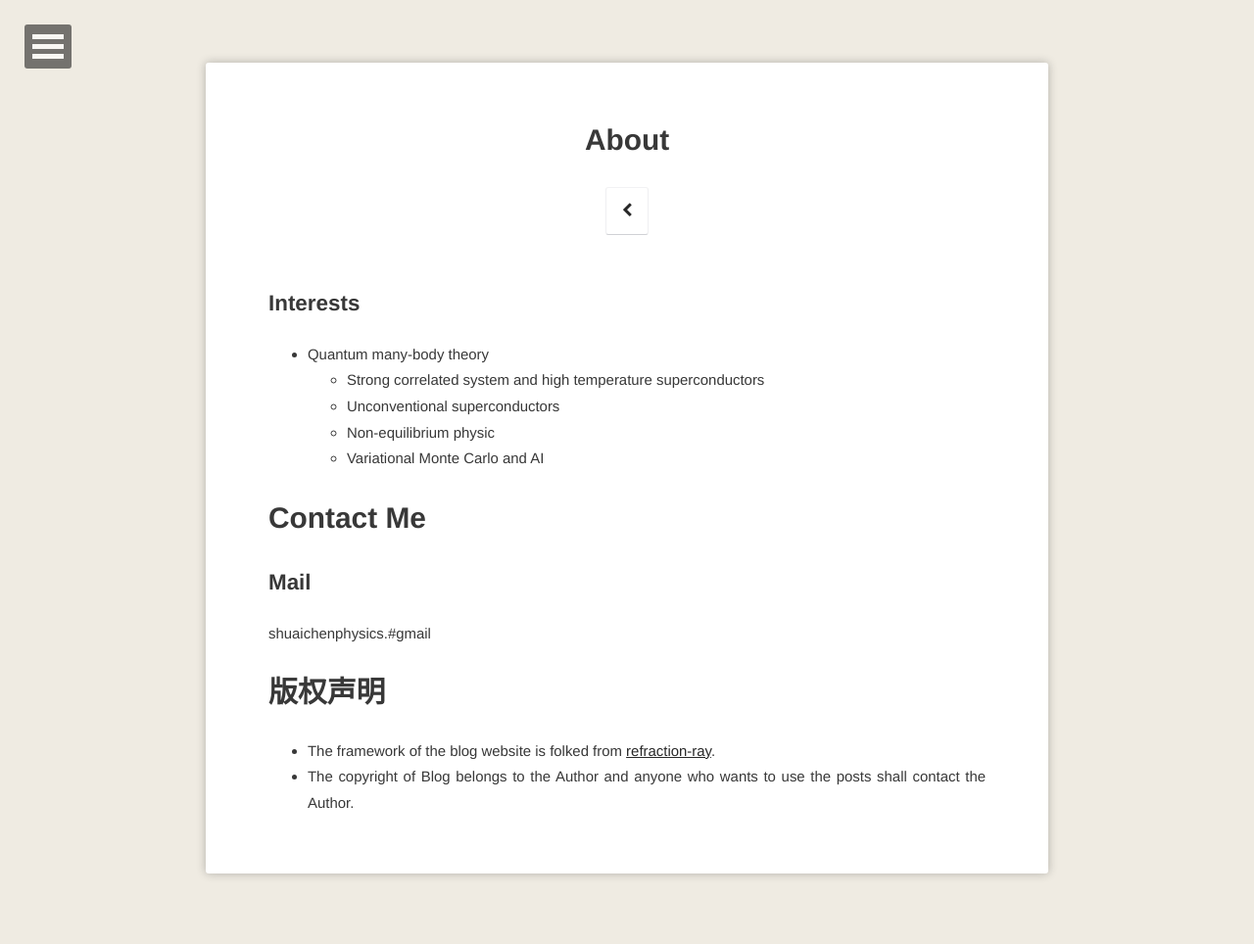
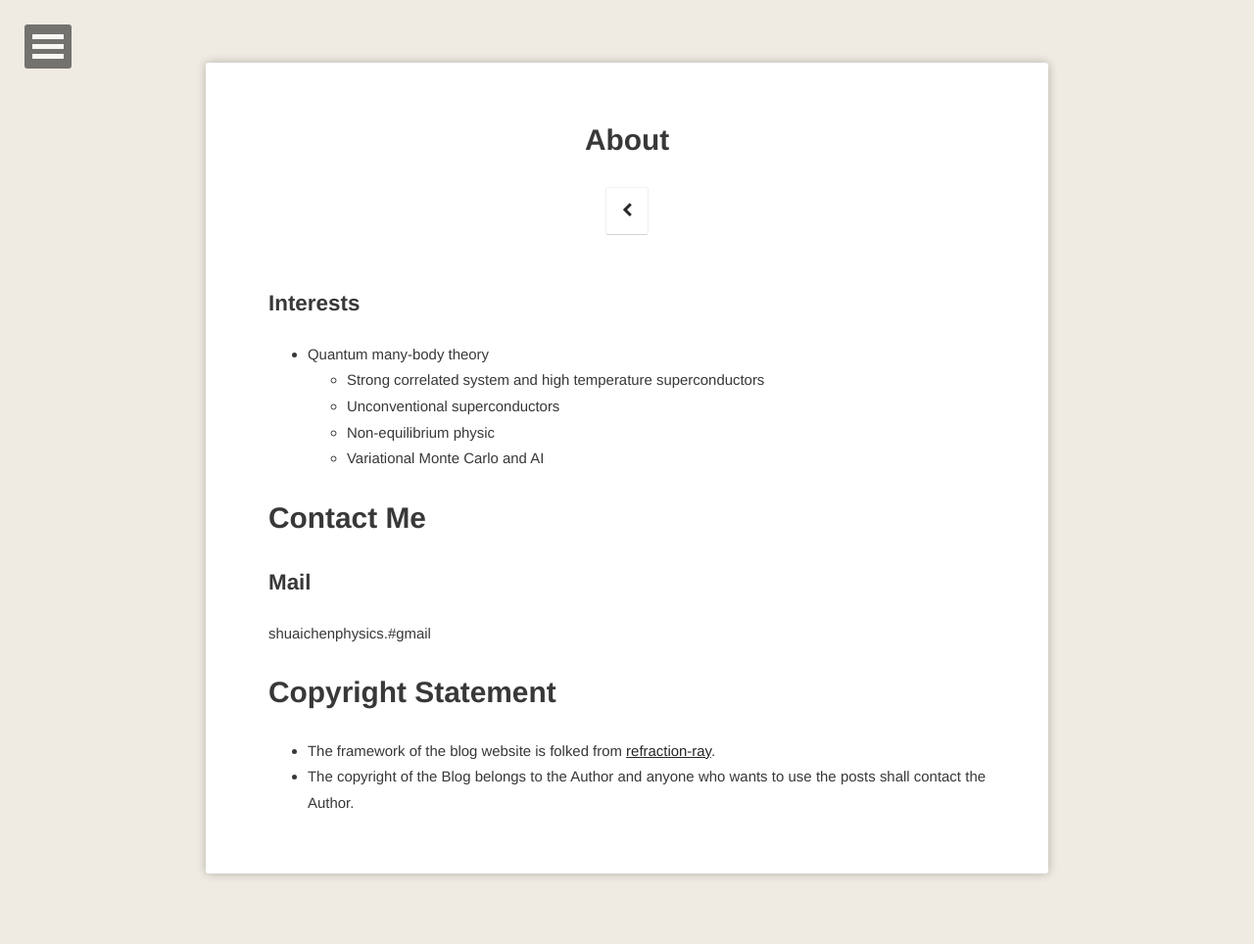
Before and after one commit to shuaichenphysics/shuaichenphysics.github.io, a Jekyll site: the page built from about/index.md, in a window 1280 px wide. Shown: the whole page at 98% size. Built offline with Jekyll 4.4.1, drawn with Linux system fonts in a browser that asks for light colours.

Commit message:
Update index.md

```diff
--- a/about/index.md
+++ b/about/index.md
@@ -24,7 +24,7 @@ shuaichenphysics.#gmail
 
 
 
-# 版权声明
+# Copyright Statement
 
 * The framework of the blog website is folked from [refraction-ray](https://github.com/refraction-ray/refraction-ray.github.io).
-* The copyright of Blog belongs to the Author and anyone who wants to use the posts shall contact the Author.
+* The copyright of the Blog belongs to the Author and anyone who wants to use the posts shall contact the Author.
```
